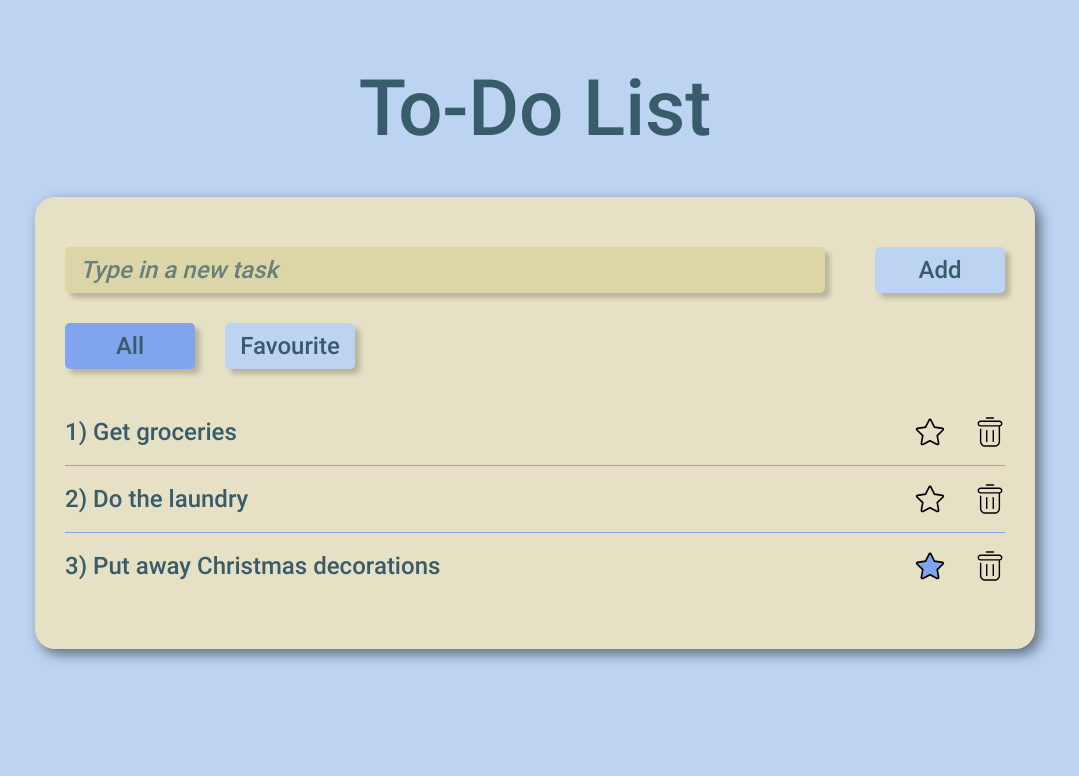
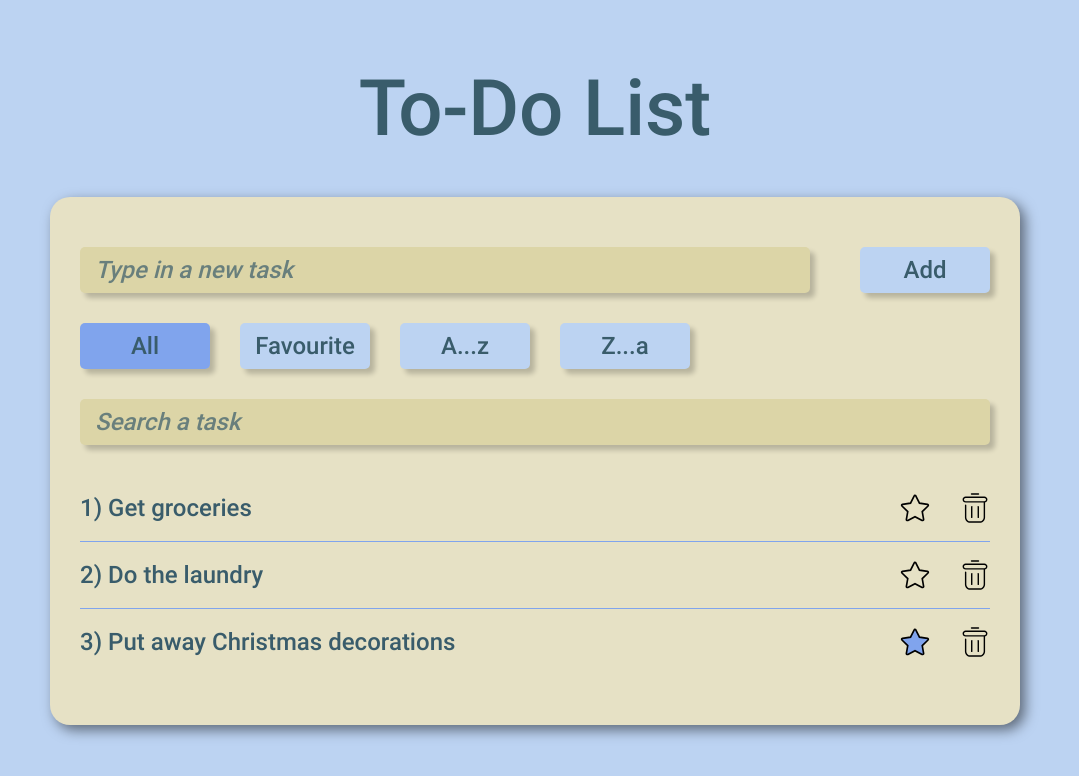
Before and after one commit to Qumansa/todolist_redux, a React (Create React App) app: page / in a window 1280 px wide. Shown: the top 776 px of the page, without its empty margins (105-1184 px from the left). Built offline with nearby package versions, Linux system fonts and the light colour scheme; data requests are answered from the project's data file; a web font is replaced by a local one.

Commit message:
Search
Верстка

```diff
--- a/src/components/app/App.js
+++ b/src/components/app/App.js
@@ -1,6 +1,7 @@
 import Header from '../header/Header';
 import Form from '../form/Form';
 import Filter from '../filter/Filter';
+import Search from '../search/Search';
 import ToDoList from '../toDoList/ToDoList';
 
 import '../../style/_base.sass';
@@ -16,6 +17,7 @@ const App = () => {
 						<div className="to-do-list__wrapper">
 							<Form/>
 							<Filter/>
+							<Search/>
 							<ToDoList/>
 						</div>
 					</div>
--- a/src/components/filter/filterSlice.js
+++ b/src/components/filter/filterSlice.js
@@ -5,7 +5,9 @@ const filterAdapter = createEntityAdapter();
 const initialState = filterAdapter.getInitialState({
     filters: [
         {name: 'All'},
-        {name: 'Favourite'}
+        {name: 'Favourite'},
+        {name: 'A...z'},
+        {name: 'Z...a'},
     ],
     activeFilter: 'All'
 });
--- a/src/components/form/Form.js
+++ b/src/components/form/Form.js
@@ -29,7 +29,7 @@ const Form = () => {
             className="form"
             onSubmit={onSubmitHandler}>
             <input
-                className="form__input"
+                className="input"
                 type="text"
                 name="task-name"
                 value={task}
--- a/src/components/form/form.sass
+++ b/src/components/form/form.sass
@@ -1,22 +1,5 @@
-@import '../../style/_variables'
-
 .form
     display: flex
     justify-content: space-between
     column-gap: 50px
     align-items: center
-    &__input
-        padding: 5px 15px
-        width: 100%
-        background-color: $mediumChampagne
-        outline-color: $deepSpaceSparkle
-        border-top: none
-        border-left: none
-        border-right: none
-        border-bottom: none
-        border-radius: 5px
-        box-shadow: 5px 5px 5px 0 rgba(0, 0, 0, 0.2)
-        &::placeholder
-            font-style: italic
-            color: $deepSpaceSparkle
-            opacity: 0.7
--- /dev/null
+++ b/src/components/search/Search.js
@@ -0,0 +1,10 @@
+const Search = () => {
+    return (
+        <input
+            type="text"
+            className="input"
+            placeholder="Search a task"/>
+    );
+};
+
+export default Search;
--- a/src/components/toDoList/ToDoList.js
+++ b/src/components/toDoList/ToDoList.js
@@ -23,6 +23,14 @@ const ToDoList = () => {
                 return toDoList;
             case 'Favourite':
                 return toDoList.filter(filter => filter.favourite);
+            case 'A...z':
+                return [...toDoList].sort((a, b) => {
+                    return a.description.toLowerCase() < b.description.toLowerCase() ? -1 : 1;
+                });
+            case 'Z...a':
+                return [...toDoList].sort((a, b) => {
+                    return a.description.toLowerCase() > b.description.toLowerCase() ? -1 : 1;
+                });
             default:
                 return toDoList;
         }
--- a/src/style/_base.sass
+++ b/src/style/_base.sass
@@ -1,5 +1,8 @@
 @import './_variables'
 @import './_fonts'
+
+html
+    box-sizing: border-box
 
 *, ::after, ::before
     box-sizing: inherit
@@ -78,17 +81,10 @@ button
 
 .section
     padding: 30px 0
-    // &__title
-    //     font-size: 32px
-    //     line-height: 46px
-    //     font-weight: bold
-
-// .last-section
-//     padding-bottom: 50px
 
 .button
     padding: 5px 15px
-    min-width: 100px
+    min-width: 130px
     border-radius: 5px
     transition: transform 0.2s, background-color 0.2s
     will-change: transform, background-color
@@ -105,3 +101,19 @@ button
                 background-color: $littleBoyBlue
         &_active
             background-color: $littleBoyBlue
+
+.input
+    padding: 5px 15px
+    width: 100%
+    background-color: $mediumChampagne
+    outline-color: $deepSpaceSparkle
+    border-top: none
+    border-left: none
+    border-right: none
+    border-bottom: none
+    border-radius: 5px
+    box-shadow: 5px 5px 5px 0 rgba(0, 0, 0, 0.2)
+    &::placeholder
+        font-style: italic
+        color: $deepSpaceSparkle
+        opacity: 0.7
```
